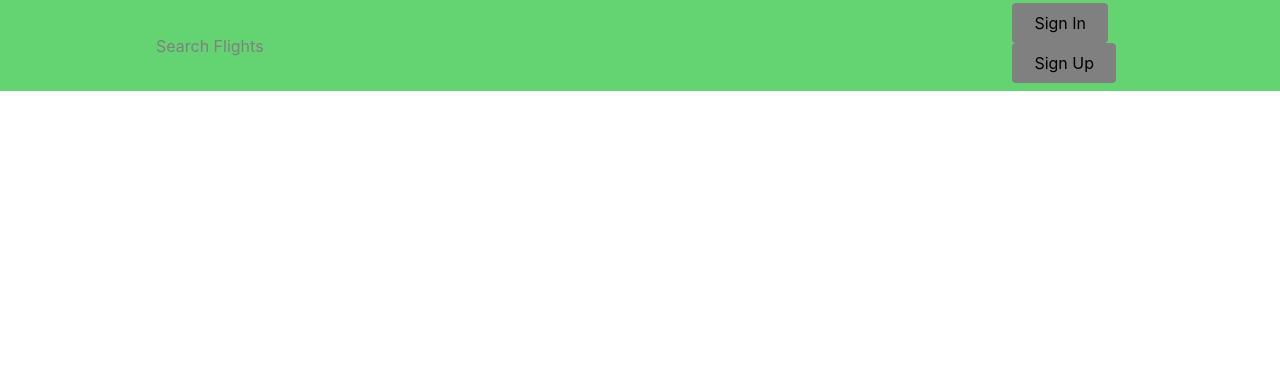
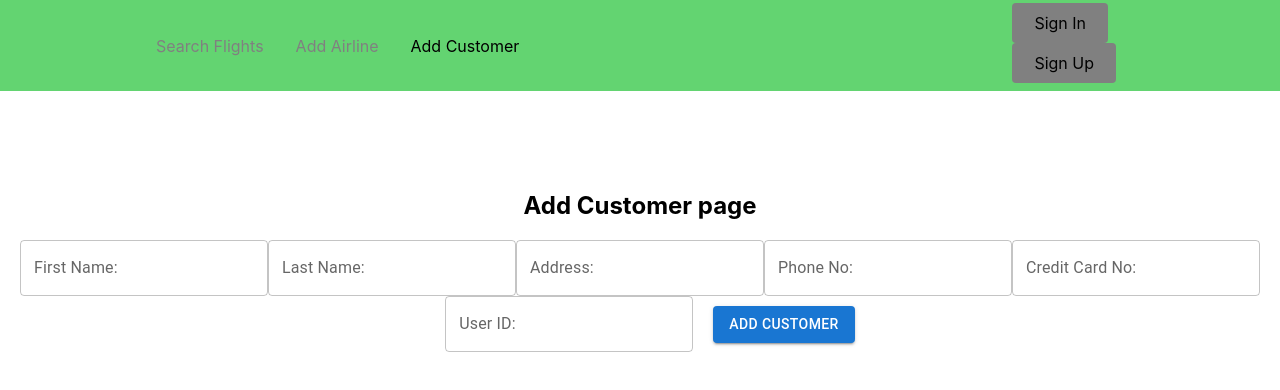
Before and after one commit to ofir6bd/flight-web-mySQL-Flask-React, a React (Create React App) app in the folder flight_react/: page /addCustomer in a window 1280 px wide. Shown: the top 390 px of the page. Built offline with nearby package versions, Linux system fonts and the light colour scheme.

Commit message:
finish add customer form

```diff
--- a/flight_react/src/App.js
+++ b/flight_react/src/App.js
@@ -9,6 +9,8 @@ import { Button } from "@mui/material";
 import Login from "./components/login/login";
 import Signup from "./components/signup/signup";
 import Navbar from "./components/navbar/index";
+import AddAirlineForm from "./components/Admin/addAirline/addAirline";
+import AddCustomerForm from "./components/Admin/addAirline/addCustomer";
 
 function App() {
   let navigate = useNavigate();
@@ -26,6 +28,8 @@ function App() {
           <Route path="login" element={<Login />} />
           <Route path="signup" element={<Signup />} />
           <Route path="flights" element={<Flights />} />
+          <Route path="addAirline" element={<AddAirlineForm />} />
+          <Route path="addCustomer" element={<AddCustomerForm />} />
         </Routes>
       </LocalizationProvider>
     </div>
--- a/flight_react/src/apiHandler/ApiHandler.js
+++ b/flight_react/src/apiHandler/ApiHandler.js
@@ -1,15 +1,12 @@
 export function getFlights() {
+  console.log("start api getFlights");
   var url = "http://127.0.0.1:5000/API/flights";
-  console.log(url);
-
   var flights = fetch(url).then((response) => response.json());
-
   return flights;
 }
 
 export function createUser(username, password, email, user_role) {
-  console.log("first signup");
-  console.log(username);
+  console.log("start api createUser");
   const requestOptions = { method: "POST" };
   var url =
     "http://127.0.0.1:5000/API/create_new_user?username=" +
@@ -21,21 +18,31 @@ export function createUser(username, password, email, user_role) {
     "&user_role=" +
     user_role;
   var response = fetch(url, requestOptions).then((response) => response.json());
-  console.log(response);
   return response;
 }
 
 export function checkLogin(email, password) {
-  console.log("first login");
-  console.log(email);
+  console.log("start api checkLogin");
   const requestOptions = { method: "GET" };
   var url =
     "http://127.0.0.1:5000/API/check_login/?email=" +
     email +
     "&password=" +
     password;
-
   var response = fetch(url, requestOptions).then((response) => response.json());
-  console.log(response);
   return response;
 }
+
+export function checkAdmin(email, password, user_id) {
+  console.log("start api checkAdmin");
+  const requestOptions = { method: "GET" };
+  var url =
+    "http://127.0.0.1:5000/API/get_admin_by_user_id/?email=" +
+    email +
+    "&password=" +
+    password +
+    "&user_id=" +
+    user_id;
+  var response = fetch(url, requestOptions).then((response) => response.json());
+  return response;
+}
--- /dev/null
+++ b/flight_react/src/apiHandler/apiHandlerAdmin.js
@@ -0,0 +1,50 @@
+export function apiAddAirline(email, password, name, country_id, user_id) {
+  console.log("start api apiAddAirline");
+  const requestOptions = { method: "GET" };
+  var url =
+    "http://127.0.0.1:5000/API/admin/add_airline?email=" +
+    email +
+    "&password=" +
+    password +
+    "&name=" +
+    name +
+    "&country_id=" +
+    country_id +
+    "&user_id=" +
+    user_id;
+  var response = fetch(url, requestOptions).then((response) => response.json());
+  return response;
+}
+
+export function apiAddCustomer(
+  email,
+  password,
+  firstName,
+  lastName,
+  address,
+  phoneNo,
+  creditCardNo,
+  user_id
+) {
+  console.log("start api apiAddCustomer");
+  const requestOptions = { method: "GET" };
+  var url =
+    "http://127.0.0.1:5000/API/admin/add_customer?email=" +
+    email +
+    "&password=" +
+    password +
+    "&first_name=" +
+    firstName +
+    "&last_name=" +
+    lastName +
+    "&address=" +
+    address +
+    "&phone_no=" +
+    phoneNo +
+    "&credit_card_no=" +
+    creditCardNo +
+    "&user_id=" +
+    user_id;
+  var response = fetch(url, requestOptions).then((response) => response.json());
+  return response;
+}
--- /dev/null
+++ b/flight_react/src/components/Admin/addAirline/addAirline.js
@@ -0,0 +1,56 @@
+import React, { useState } from "react";
+import TextField from "@mui/material/TextField";
+import { Button } from "@mui/material";
+// import "./login.css";
+// import { UseAuth } from "../useAuth/useAuth";
+import { apiAddAirline } from "../../../apiHandler/apiHandlerAdmin";
+
+export default function AddAirlineForm() {
+  const [name, setName] = useState("");
+  const [countryID, setCountryID] = useState("");
+  const [userID, setUserID] = useState("");
+
+  const handleName = (event) => {
+    setName(event.target.value);
+  };
+  const handleCountryID = (event) => {
+    setCountryID(event.target.value);
+  };
+  const handleUserID = (event) => {
+    setUserID(event.target.value);
+  };
+  return (
+    <div className="container">
+      <h2> Add Airline page</h2>
+      <TextField
+        id="outlined-basic"
+        label="Name:"
+        variant="outlined"
+        onChange={handleName}
+      />
+      <TextField
+        id="outlined-basic"
+        label="CountryID:"
+        variant="outlined"
+        onChange={handleCountryID}
+      />
+      <TextField
+        id="outlined-basic"
+        label="UserID:"
+        variant="outlined"
+        onChange={handleUserID}
+      />
+      <Button
+        variant="contained"
+        className="Button"
+        onClick={() =>
+          apiAddAirline(name, countryID, userID).then((response) =>
+            console.log(response)
+          )
+        }
+      >
+        Add Airline
+      </Button>
+    </div>
+  );
+}
--- /dev/null
+++ b/flight_react/src/components/Admin/addAirline/addCustomer.js
@@ -0,0 +1,91 @@
+import React, { useState } from "react";
+import TextField from "@mui/material/TextField";
+import { Button } from "@mui/material";
+// import "./login.css";
+// import { UseAuth } from "../useAuth/useAuth";
+import { apiAddCustomer } from "../../../apiHandler/apiHandlerAdmin";
+
+export default function AddCustomerForm() {
+  const [firstName, setFirstName] = useState("");
+  const [lastName, setLastName] = useState("");
+  const [address, setAddress] = useState("");
+  const [phoneNo, setPhoneNo] = useState("");
+  const [creditCardNo, setCreditCardNo] = useState("");
+  const [userID, setUserID] = useState("");
+
+  const handleFirstName = (event) => {
+    setFirstName(event.target.value);
+  };
+  const handleLastName = (event) => {
+    setLastName(event.target.value);
+  };
+  const handleAddress = (event) => {
+    setAddress(event.target.value);
+  };
+  const handlePhoneNo = (event) => {
+    setPhoneNo(event.target.value);
+  };
+  const handleCreditCardNo = (event) => {
+    setCreditCardNo(event.target.value);
+  };
+  const handleUserID = (event) => {
+    setUserID(event.target.value);
+  };
+  return (
+    <div className="container">
+      <h2> Add Customer page</h2>
+      <TextField
+        id="outlined-basic"
+        label="First Name:"
+        variant="outlined"
+        onChange={handleFirstName}
+      />
+      <TextField
+        id="outlined-basic"
+        label="Last Name:"
+        variant="outlined"
+        onChange={handleLastName}
+      />
+      <TextField
+        id="outlined-basic"
+        label="Address:"
+        variant="outlined"
+        onChange={handleAddress}
+      />
+      <TextField
+        id="outlined-basic"
+        label="Phone No:"
+        variant="outlined"
+        onChange={handlePhoneNo}
+      />
+      <TextField
+        id="outlined-basic"
+        label="Credit Card No:"
+        variant="outlined"
+        onChange={handleCreditCardNo}
+      />
+      <TextField
+        id="outlined-basic"
+        label="User ID:"
+        variant="outlined"
+        onChange={handleUserID}
+      />
+      <Button
+        variant="contained"
+        className="Button"
+        onClick={() =>
+          apiAddCustomer(
+            firstName,
+            lastName,
+            address,
+            phoneNo,
+            creditCardNo,
+            userID
+          ).then((response) => console.log(response))
+        }
+      >
+        Add Customer
+      </Button>
+    </div>
+  );
+}
--- /dev/null
+++ b/flight_react/src/components/Auth/Auth.js
@@ -0,0 +1,29 @@
+import { checkLogin, checkAdmin } from "../../apiHandler/ApiHandler";
+import React, { useState } from "react";
+
+export function Auth(email, password) {
+  const [userID, setUserID] = useState("");
+
+  const handleUserID = (val) => {
+    setUserID(val);
+    checkAdmin(email, password, val)
+      .then((response) => console.log(response))
+      .catch((err) => console.log(err));
+  };
+
+  const Authentication = (email, password) => {
+    console.log("start Auth");
+    checkLogin(email, password)
+      .then((response) => {
+        if (response.user_id) {
+          handleUserID(response.user_id);
+        }
+      })
+      .then(() => {
+        console.log("data");
+      })
+      .catch((err) => console.log(err));
+  };
+
+  return null;
+}
--- a/flight_react/src/components/flights/flights.js
+++ b/flight_react/src/components/flights/flights.js
@@ -4,8 +4,7 @@ import { useLocation } from "react-router-dom";
 
 function Flights({ flights_list }) {
   const { state } = useLocation();
-  console.log("starting");
-  console.log(state);
+
   return (
     <div>
       {state.flights.map((flight, i) => (
--- a/flight_react/src/components/login/login.js
+++ b/flight_react/src/components/login/login.js
@@ -2,7 +2,7 @@ import React, { useState } from "react";
 import TextField from "@mui/material/TextField";
 import { Button } from "@mui/material";
 import "./login.css";
-import { checkLogin } from "../../apiHandler/ApiHandler";
+import { Auth } from "../Auth/Auth";
 
 function Login() {
   const [email, setEmail] = useState("");
@@ -31,9 +31,9 @@ function Login() {
         onChange={handlePassword}
       />
       <Button
-        onClick={() =>
-          checkLogin(email, password).then((response) => console.log(response))
-        }
+        variant="contained"
+        className="Button"
+        onClick={() => Auth(email, password).then((res) => console.log(res))}
       >
         Log In
       </Button>
--- a/flight_react/src/components/navbar/index.js
+++ b/flight_react/src/components/navbar/index.js
@@ -18,6 +18,12 @@ const Navbar = () => {
           <NavLink to="/" activeStyle>
             Search Flights
           </NavLink>
+          <NavLink to="/addAirline" activeStyle>
+            Add Airline
+          </NavLink>
+          <NavLink to="/addCustomer" activeStyle>
+            Add Customer
+          </NavLink>
         </NavMenu>
         {!logged_in ? (
           <div>
--- a/flight_react/src/components/searchFlight/SearchFlight.css
+++ b/flight_react/src/components/searchFlight/SearchFlight.css
@@ -1,4 +1,4 @@
-.searchButton {
+.Button {
     left: 20px;
     top: 10px;
 }
--- a/flight_react/src/components/searchFlight/SearchFlight.js
+++ b/flight_react/src/components/searchFlight/SearchFlight.js
@@ -25,7 +25,7 @@ function SearchFlight() {
         <DateField label="Landing time" />
         <Button
           variant="contained"
-          className="searchButton"
+          className="Button"
           onClick={() =>
             getFlights().then((result) => navigateToFlights(result))
           }
--- a/flight_react/src/components/signup/signup.js
+++ b/flight_react/src/components/signup/signup.js
@@ -51,6 +51,8 @@ function Signup() {
         onChange={handleUserRole}
       />
       <Button
+        variant="contained"
+        className="Button"
         onClick={() =>
           createUser(username, password, email, user_role).then((response) =>
             console.log(response)
```
Also changed, not shown: 2 other files (tests, documents, lock files or other folders).
